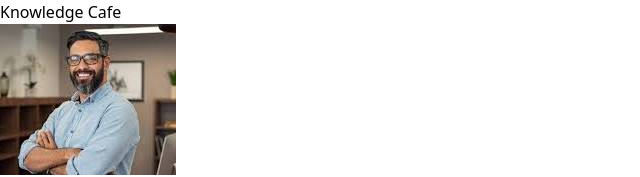
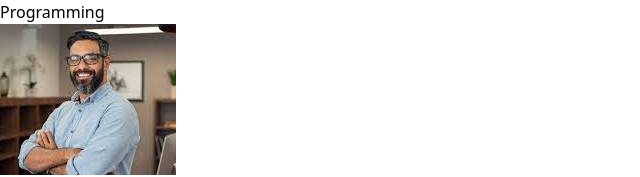
Before and after one commit to DevMdAsif/Assignment-1, a React (Vite) app: page / in a window 1280 px wide. Shown: the top 177 px of the page, without its empty margins (0-640 px from the left). Built offline with nearby package versions, Linux system fonts and the light colour scheme.

Commit message:
update header

```diff
--- a/src/component/Header/Header.jsx
+++ b/src/component/Header/Header.jsx
@@ -4,9 +4,9 @@ import image from "../../assets/images.jpg";
 export const Header = () => {
 
   return (
-    <div className=" mt-10 ml-[10%] mr-[5%]">
+    <div >
       <div className=" flex justify-between items-center w-full h-14 text-3xl font-bold">
-        <h1>Knowledge Cafe</h1>
+        <h1>Programming</h1>
         <img className=" h-14 w-14 rounded-full" src={image} alt="" />
       </div>
     </div>
```
